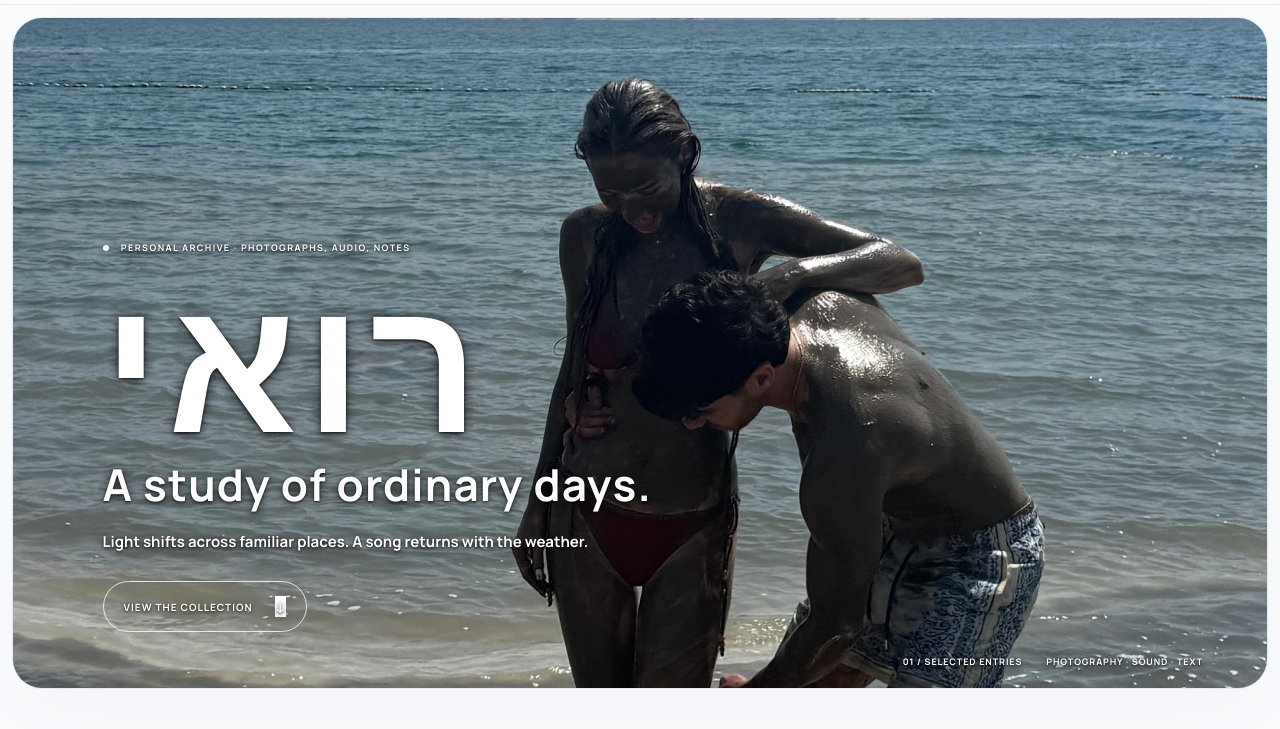
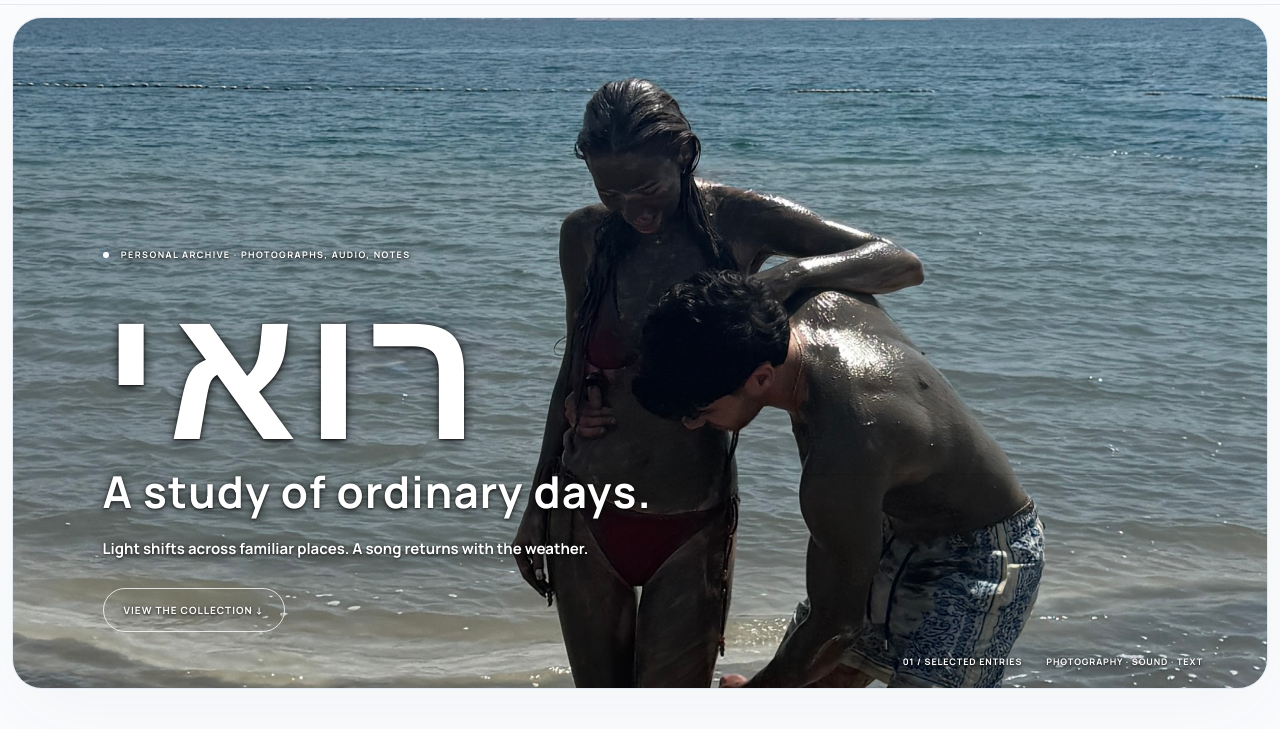
Before and after one commit to kamila11441/biggest-fan-archive, a plain HTML site: page index.html in a window 1280 px wide. Shown: the part 71-800 px from the top of the page. Drawn offline with nearby package versions, Linux system fonts and the light colour scheme; no server answers.

Commit message:
Fix spacing in hero link text

```diff
--- a/index.html
+++ b/index.html
@@ -34,7 +34,7 @@
         <h1 lang="he">רואי</h1>
         <p class="hero-subtitle">A study of ordinary days.</p>
         <p class="hero-description">Light shifts across familiar places.<br>A song returns with the weather.</p>
-        <a class="hero-link" href="#moments">VIEW THE COLLECTION <span>↓</span></a>
+        <a class="hero-link" href="#moments">VIEW THE COLLECTION ↓ </a>
       </div>
       <div class="hero-index"><span>01 / SELECTED ENTRIES</span><span>PHOTOGRAPHY · SOUND · TEXT</span></div>
       <div class="hero-side-note">the day leaves<br>its trace.</div>
```
